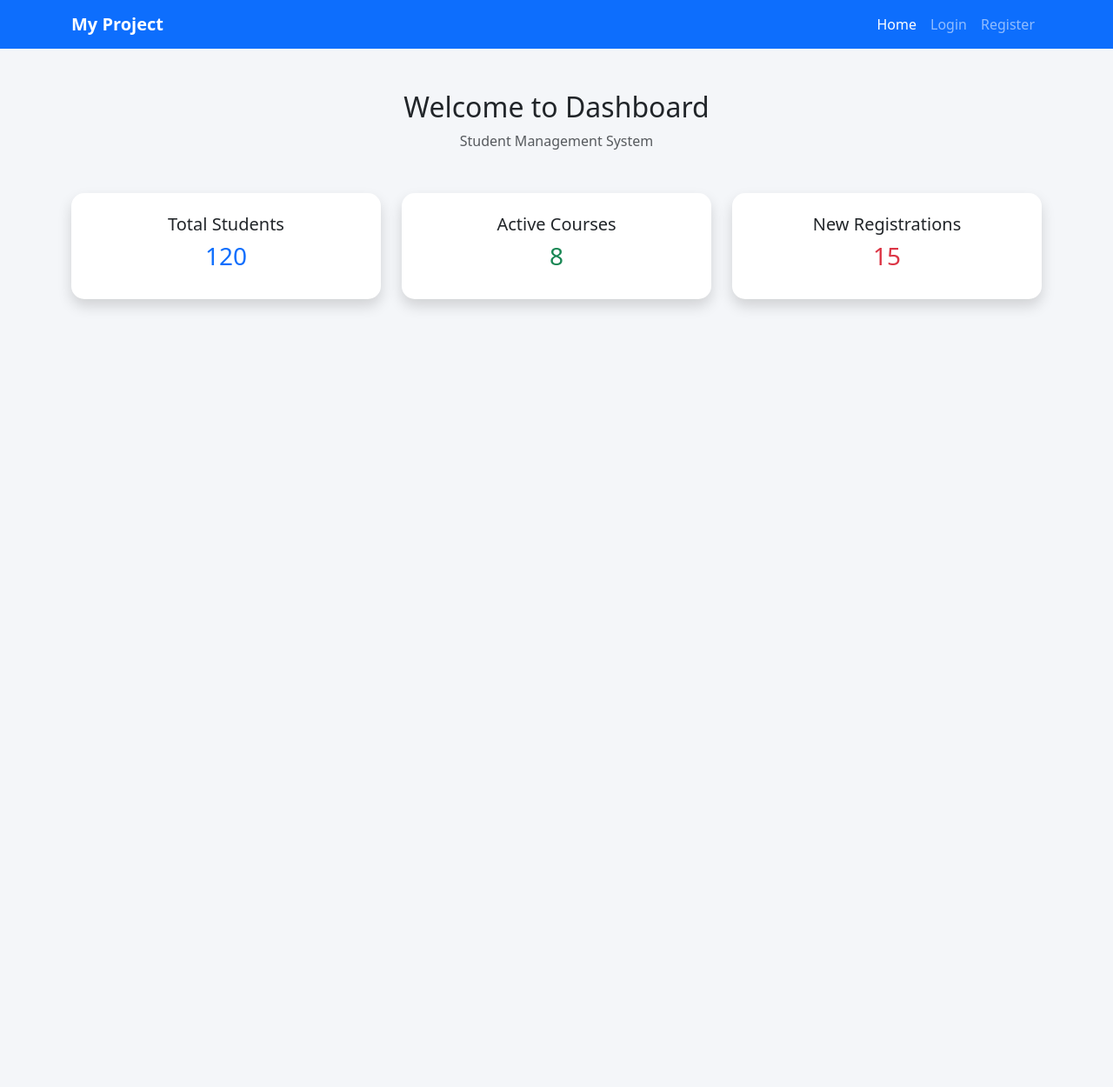
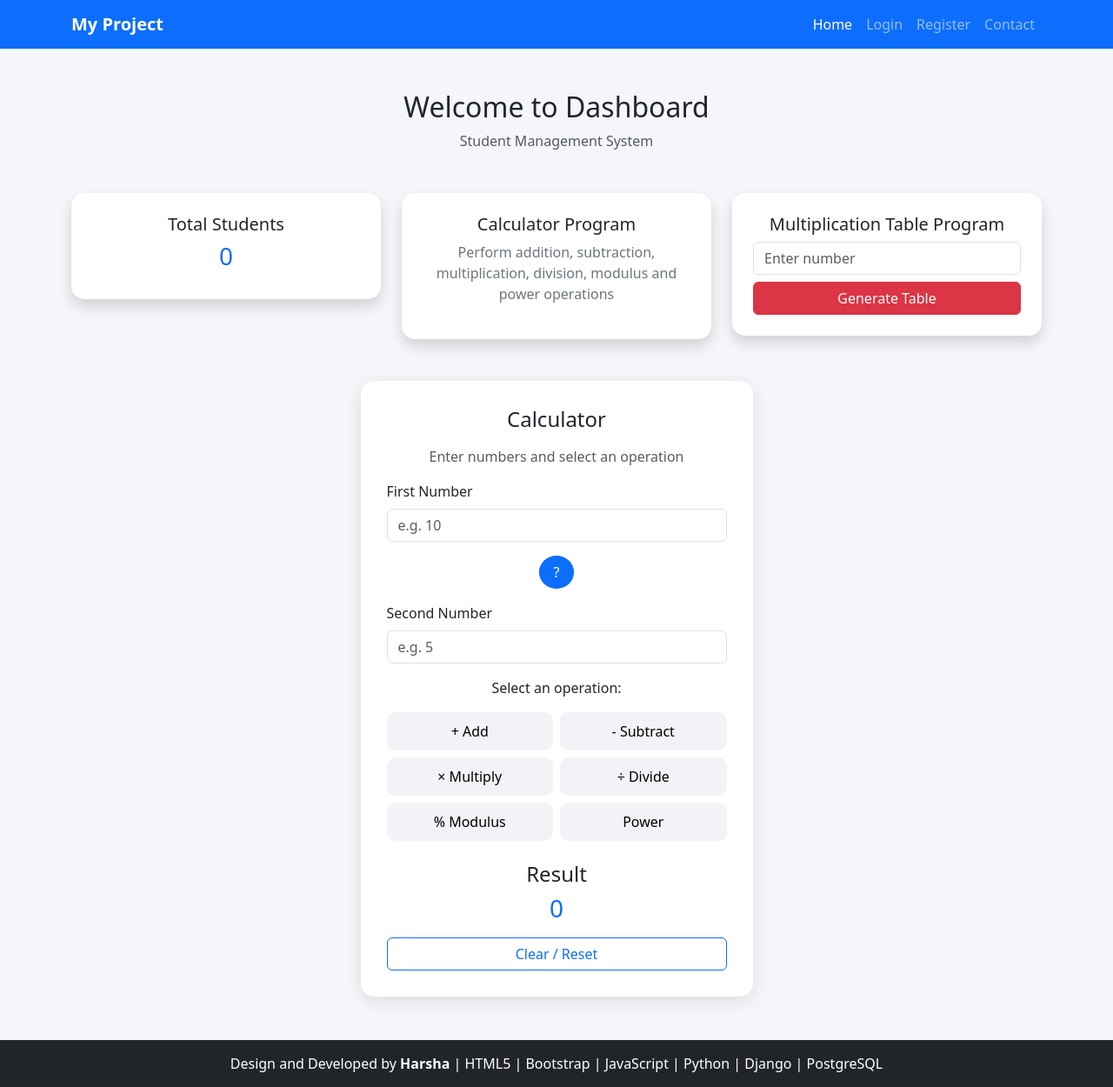
Before and after one commit to harshahiremath591-n/internship-django, a Django app: page / in a window 1280 px wide. Shown: the whole page at 87% size. Before the commit the page ends 355 px from the top, so only its background shows below. Run offline with Django 4.2, Linux system fonts and the light colour scheme; data that the repository does not hold is empty.

Commit message:
Updated dashboard, calculator and multiplication table

```diff
--- a/internship/urls.py
+++ b/internship/urls.py
@@ -26,4 +26,5 @@ urlpatterns = [
     path('edit_student/', views.edit_student, name='edit_student'),
     path('delete_student/', views.delete_student, name='delete_student'),
     path('logout/', views.logout, name='logout'),
+    path('contact',views.contact,name='contact'),
 ]
--- a/myapp/templates/home.html
+++ b/myapp/templates/home.html
@@ -5,31 +5,71 @@
 <title>Main Dashboard</title>
 <meta name="viewport" content="width=device-width, initial-scale=1">
 
-    <!-- Bootstrap 5 CDN -->
+<!-- Bootstrap CDN -->
 <link href="https://cdn.jsdelivr.net/npm/bootstrap@5.3.2/dist/css/bootstrap.min.css" rel="stylesheet">
 
 <style>
-        body {
-            background-color: #f4f6f9;
+
+body{
+background:#f4f6f9;
 }
-        .card {
-            border: none;
-            border-radius: 15px;
-            transition: 0.3s;
+
+/* cards */
+.card{
+border:none;
+border-radius:15px;
+transition:0.3s;
 }
-        .card:hover {
-            transform: scale(1.05);
+
+.card:hover{
+transform:scale(1.03);
 }
-        .navbar-brand {
-            font-weight: bold;
+
+.navbar-brand{
+font-weight:bold;
 }
+
+/* calculator style */
+
+.calculator-box{
+background:white;
+border-radius:15px;
+padding:30px;
+box-shadow:0px 5px 20px rgba(0,0,0,0.1);
+}
+
+.operation-btn{
+background:#f1f3f6;
+border:none;
+padding:10px;
+border-radius:10px;
+width:100%;
+}
+
+.operation-btn:hover{
+background:#0d6efd;
+color:white;
+}
+
+.footer{
+background:#212529;
+color:white;
+padding:15px;
+margin-top:50px;
+text-align:center;
+}
+
 </style>
 </head>
+
 <body>
 
-<!-- 🔹 Navbar -->
+<!-- Navbar -->
+
 <nav class="navbar navbar-expand-lg navbar-dark bg-primary">
+
 <div class="container">
+
 <a class="navbar-brand" href="#">My Project</a>
 
 <button class="navbar-toggler" type="button" data-bs-toggle="collapse" data-bs-target="#navbarNav">
@@ -37,26 +77,34 @@
 </button>
 
 <div class="collapse navbar-collapse justify-content-end" id="navbarNav">
+
 <ul class="navbar-nav">
+
 <li class="nav-item">
 <a class="nav-link active" href="#">Home</a>
 </li>
 
-        <!-- Login Menu -->
 <li class="nav-item">
 <a class="nav-link" href="{% url 'login' %}">Login</a>
 </li>
 
-        <!-- Registration Menu -->
 <li class="nav-item">
 <a class="nav-link" href="{% url 'register' %}">Register</a>
 </li>
+
+<li class="nav-item">
+<a class="nav-link" href="{% url 'contact' %}">Contact</a>
+</li>
+
 </ul>
+
 </div>
 </div>
 </nav>
 
-<!-- 🔹 Dashboard Section -->
+
+<!-- Dashboard -->
+
 <div class="container mt-5">
 
 <div class="text-center mb-5">
@@ -66,35 +114,313 @@
 
 <div class="row g-4">
 
-        <!-- Card 1 -->
+<!-- Total Students -->
+
 <div class="col-md-4">
+
 <div class="card shadow p-4 text-center bg-white">
+
 <h5>Total Students</h5>
-                <h3 class="text-primary">120</h3>
-            </div>
-        </div>
 
-        <!-- Card 2 -->
-        <div class="col-md-4">
-            <div class="card shadow p-4 text-center bg-white">
-                <h5>Active Courses</h5>
-                <h3 class="text-success">8</h3>
-            </div>
-        </div>
+<h3 class="text-primary">{{count}}</h3>
 
-        <!-- Card 3 -->
-        <div class="col-md-4">
-            <div class="card shadow p-4 text-center bg-white">
-                <h5>New Registrations</h5>
-                <h3 class="text-danger">15</h3>
-            </div>
 </div>
 
 </div>
+
+
+<!-- Calculator Card -->
+
+<div class="col-md-4">
+
+<div class="card shadow p-4 text-center bg-white">
+
+<h5>Calculator Program</h5>
+
+<p class="text-secondary">
+Perform addition, subtraction, multiplication, division, modulus and power operations
+</p>
+
 </div>
 
+</div>
+
+
+<!-- New Registrations -->
+
+<div class="col-md-4">
+
+<div class="card shadow p-4 text-center bg-white">
+
+<h5>Multiplication Table Program</h5>
+
+<input type="number" id="mul" class="form-control mb-2" placeholder="Enter number">
+
+<button class="btn btn-danger w-100" onclick="showTable()">
+Generate Table
+</button>
+
+</div>
+
+</div>
+
+</div>
+
+</div>
+
+
+<!-- Calculator Section -->
+
+<div class="container mt-5">
+
+<div class="row justify-content-center">
+
+<div class="col-md-5">
+
+<div class="calculator-box">
+
+<h4 class="text-center mb-3">Calculator</h4>
+
+<p class="text-center text-muted">
+Enter numbers and select an operation
+</p>
+
+
+<!-- First Number -->
+
+<div class="mb-3">
+
+<label class="form-label">First Number</label>
+
+<input type="number" id="num1" class="form-control" placeholder="e.g. 10">
+
+</div>
+
+
+<div class="text-center mb-3">
+
+<span class="btn btn-primary rounded-circle px-3">?</span>
+
+</div>
+
+
+<!-- Second Number -->
+
+<div class="mb-3">
+
+<label class="form-label">Second Number</label>
+
+<input type="number" id="num2" class="form-control" placeholder="e.g. 5">
+
+</div>
+
+
+<p class="text-center">Select an operation:</p>
+
+
+<div class="row g-2">
+
+
+<div class="col-6">
+<button class="operation-btn" onclick="calculate('+')">+ Add</button>
+</div>
+
+
+<div class="col-6">
+<button class="operation-btn" onclick="calculate('-')">- Subtract</button>
+</div>
+
+
+<div class="col-6">
+<button class="operation-btn" onclick="calculate('*')">× Multiply</button>
+</div>
+
+
+<div class="col-6">
+<button class="operation-btn" onclick="calculate('/')">÷ Divide</button>
+</div>
+
+
+<div class="col-6">
+<button class="operation-btn" onclick="calculate('%')">% Modulus</button>
+</div>
+
+
+<div class="col-6">
+<button class="operation-btn" onclick="calculate('**')">Power</button>
+</div>
+
+</div>
+
+
+<!-- Result -->
+
+<div class="mt-4 text-center">
+
+<h4>Result</h4>
+
+<h3 id="result" class="text-primary">0</h3>
+
+</div>
+
+
+<!-- Reset -->
+
+<div class="mt-3">
+
+<button class="btn btn-outline-primary w-100" onclick="clearCalc()">
+
+Clear / Reset
+
+</button>
+
+</div>
+
+</div>
+
+</div>
+
+</div>
+
+</div>
+
+
+
+<!-- Footer -->
+
+<div class="footer">
+
+Design and Developed by <b>Harsha</b> |
+HTML5 | Bootstrap | JavaScript | Python | Django | PostgreSQL
+
+</div>
+
+
+
 <!-- Bootstrap JS -->
+
 <script src="https://cdn.jsdelivr.net/npm/bootstrap@5.3.2/dist/js/bootstrap.bundle.min.js"></script>
+
+
+<script>
+
+
+function calculate(operator){
+
+let num1 = parseFloat(document.getElementById("num1").value);
+
+let num2 = parseFloat(document.getElementById("num2").value);
+
+
+if(isNaN(num1) || isNaN(num2)){
+
+alert("Please enter both numbers");
+
+return;
+
+}
+
+let result;
+
+
+switch(operator){
+
+case '+':
+
+result = num1 + num2;
+
+break;
+
+case '-':
+
+result = num1 - num2;
+
+break;
+
+case '*':
+
+result = num1 * num2;
+
+break;
+
+case '/':
+
+result = num2 !== 0 ? num1 / num2 : "Cannot divide by zero";
+
+break;
+
+case '%':
+
+result = num1 % num2;
+
+break;
+
+case '**':
+
+result = num1 ** num2;
+
+break;
+
+}
+
+
+document.getElementById("result").innerText = result;
+
+}
+
+
+
+function clearCalc(){
+
+document.getElementById("num1").value="";
+
+document.getElementById("num2").value="";
+
+document.getElementById("result").innerText="0";
+
+}
+
+
+
+function showDate(){
+
+let today = new Date();
+
+let date = today.getDate() + "-" + (today.getMonth()+1) + "-" + today.getFullYear();
+
+document.getElementById("currentDate").innerText = date;
+
+}
+
+showDate();
+
+
+function showTable(){
+
+let num = document.getElementById("mul").value;
+
+if(num == ""){
+
+alert("Please enter a number");
+
+return;
+
+}
+
+let table = "";
+
+for(let i=1;i<=10;i++){
+
+table += num + " x " + i + " = " + (num*i) + "\n";
+
+}
+
+alert(table);
+
+}
+
+</script>
+
 
 </body>
 </html>
--- a/myapp/views.py
+++ b/myapp/views.py
@@ -1,10 +1,11 @@
 from django.shortcuts import render, redirect
 from .models import Student
-
+from datetime import date
 
 
 def home(request):
-    return render(request,'home.html')
+    count=Student.objects.count()
+    return render(request,'home.html',{'count':count})
 
 
 def register_view(request):
@@ -93,3 +94,6 @@ def delete_student(request):
 def logout(request):
     request.session.flush()
     return redirect('login')
+
+def contact(request):
+    return render(request,'contact.html')
```
Also changed, not shown: myapp/templates/contact.html (added, +224 -0 lines). Lines whose indentation alone changed are shown as unchanged.
